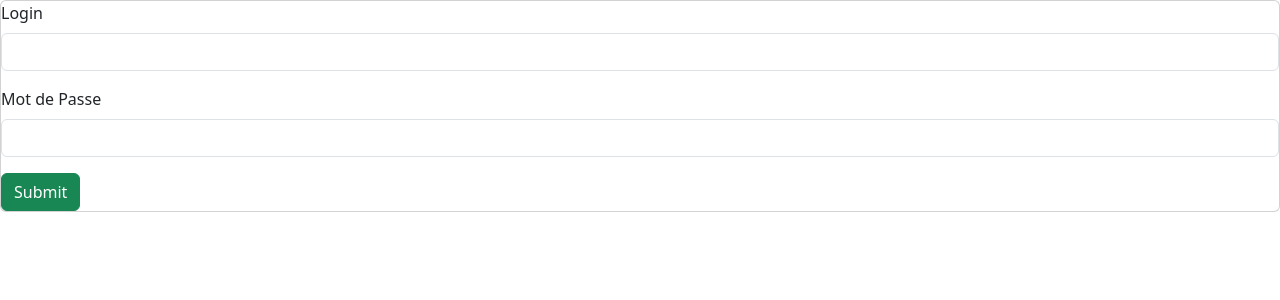
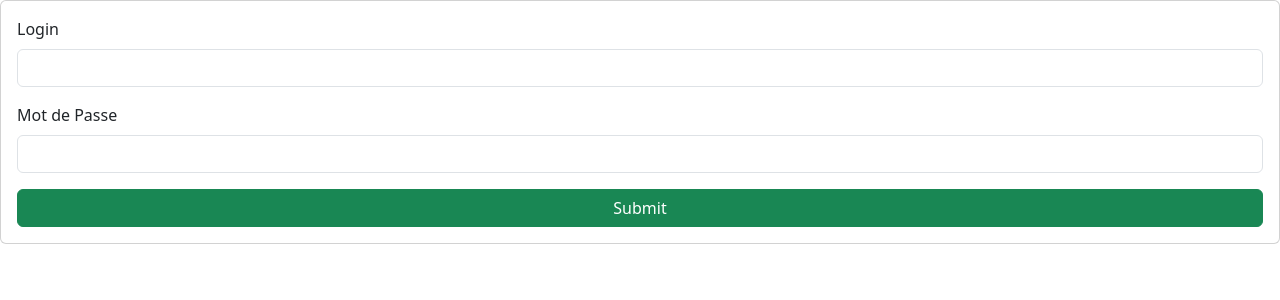
Before and after one commit to Purukogi/PFR-Equipe-Front, an Angular app: page / in a window 1280 px wide. Shown: the top 300 px of the page. Built offline with nearby package versions, Linux system fonts and the light colour scheme.

Commit message:
centered button

```diff
--- a/src/app/components/admin/formulaire-connexion/formulaire-connexion.component.html
+++ b/src/app/components/admin/formulaire-connexion/formulaire-connexion.component.html
@@ -1,5 +1,5 @@
 <div class="card">
-    <form>
+    <form class="p-3">
         <div class="mb-3">
           <label for="login" class="form-label" >Login</label>
           <input type="text" class="form-control" name="login" id="login" [(ngModel)]="login">
@@ -8,6 +8,6 @@
           <label for="mdp" class="form-label" >Mot de Passe</label>
           <input type="password" class="form-control" name="mdp" id="mdp" [(ngModel)]="mdp">
         </div>
-        <button type="submit" class="btn btn-success" (click)="connexion()">Submit</button>
+        <button type="submit" class="btn btn-success w-100" (click)="connexion()">Submit</button>
     </form>
 </div>
```
